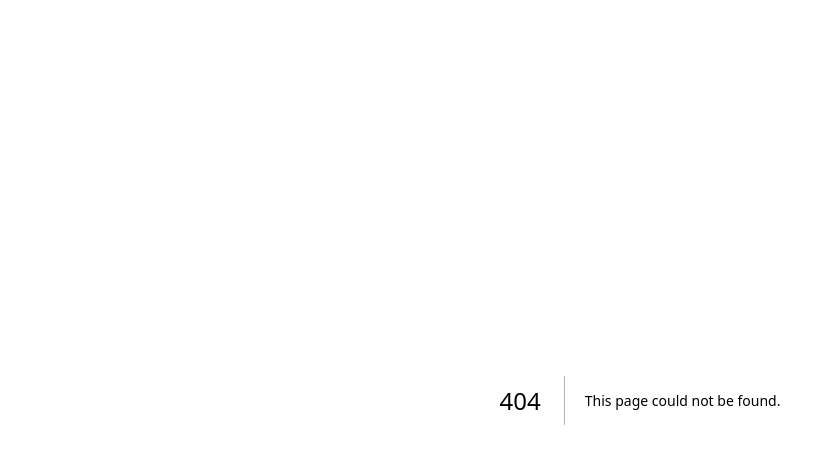
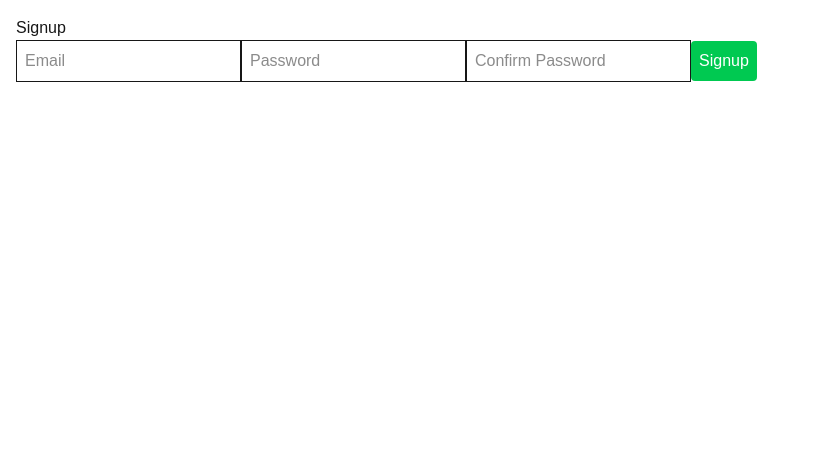
Before and after one commit to surajsatyarthi/exportimport, a Next.js app: page /signup in a window 1280 px wide. Before the commit this address had no page. Shown: the top 464 px of the page, without its empty margins (0-827 px from the left). Built offline with nearby package versions, Linux system fonts and the light colour scheme.

Commit message:
Add auth integration with login and signup pages

```diff
--- /dev/null
+++ b/lib/supabaseClient.js
@@ -0,0 +1,4 @@
+import { createClient } from '@supabase/supabase-js'
+const supabaseUrl = 'https://houzcaefzyxpuigazrvz.supabase.co'
+const supabaseAnonKey = 'eyJhbGciOiJIUzI1NiIsInR5cCI6IkpXVCJ9.eyJpc3MiOiJzdXBhYmFzZSIsInJlZiI6ImhvdXpjYWVmenl4cHVpZ2F6cnZ6Iiwicm9sZSI6ImFub24iLCJpYXQiOjE3NTI4NzI4OTMsImV4cCI6MjA2ODQ0ODg5M30.CDfHn_42zdRo99LJz1qS6qTYMk0EGX-kcrbVn2cbS9A'
+export const supabase = createClient(supabaseUrl, supabaseAnonKey)
--- a/package.json
+++ b/package.json
@@ -12,7 +12,8 @@
     "@supabase/supabase-js": "^2.52.0",
     "next": "15.4.2",
     "react": "19.1.0",
-    "react-dom": "19.1.0"
+    "react-dom": "19.1.0",
+    "react-toastify": "^11.0.5"
   },
   "devDependencies": {
     "@eslint/eslintrc": "^3",
--- /dev/null
+++ b/pages/login.js
@@ -0,0 +1,27 @@
+import { useState } from 'react'
+import { supabase } from '../lib/supabaseClient'
+import { useRouter } from 'next/router'
+
+export default function Login() {
+  const [email, setEmail] = useState('')
+  const [password, setPassword] = useState('')
+  const router = useRouter()
+
+  const handleLogin = async () => {
+    const { error } = await supabase.auth.signInWithPassword({ email, password })
+    if (error) alert(error.message)
+    else {
+      alert('Logged in! Redirecting to dashboard...')
+      router.push('/') // Redirect to home or dashboard
+    }
+  }
+
+  return (
+    <div className="container mx-auto p-4">
+      <h1>Login</h1>
+      <input type="email" placeholder="Email" value={email} onChange={(e) => setEmail(e.target.value)} className="border p-2 mb-2" />
+      <input type="password" placeholder="Password" value={password} onChange={(e) => setPassword(e.target.value)} className="border p-2 mb-2" />
+      <button onClick={handleLogin} className="bg-blue-500 text-white p-2 rounded">Login</button>
+    </div>
+  )
+}
--- /dev/null
+++ b/pages/signup.js
@@ -0,0 +1,36 @@
+import { useState } from 'react'
+import { supabase } from '../lib/supabaseClient'
+
+export default function Signup() {
+  const [email, setEmail] = useState('')
+  const [password, setPassword] = useState('')
+  const [confirmPassword, setConfirmPassword] = useState('')
+  const [loading, setLoading] = useState(false)
+
+  const handleSignup = async () => {
+    if (!email.includes('@') || password.length < 6) return alert('Invalid email or password too short');
+    if (password !== confirmPassword) return alert('Passwords do not match');
+    setLoading(true);
+    const { data, error } = await supabase.auth.signUp({ email, password });
+    setLoading(false);
+    if (error) {
+      if (error.message.includes('duplicate key value')) {
+        alert('User already exists. Log in instead?');
+      } else {
+        alert(error.message);
+      }
+    } else {
+      alert('Signup successful! Check your email for confirmation!');
+    }
+  }
+
+  return (
+    <div className="container mx-auto p-4">
+      <h1>Signup</h1>
+      <input type="email" placeholder="Email" value={email} onChange={(e) => setEmail(e.target.value)} className="border p-2 mb-2" />
+      <input type="password" placeholder="Password" value={password} onChange={(e) => setPassword(e.target.value)} className="border p-2 mb-2" />
+      <input type="password" placeholder="Confirm Password" value={confirmPassword} onChange={(e) => setConfirmPassword(e.target.value)} className="border p-2 mb-2" />
+      <button disabled={loading} onClick={handleSignup} className="bg-green-500 text-white p-2 rounded">{loading ? 'Signing Up...' : 'Signup'}</button>
+    </div>
+  )
+}
```
Also changed, not shown: 1 other file (tests, documents, lock files or other folders).
